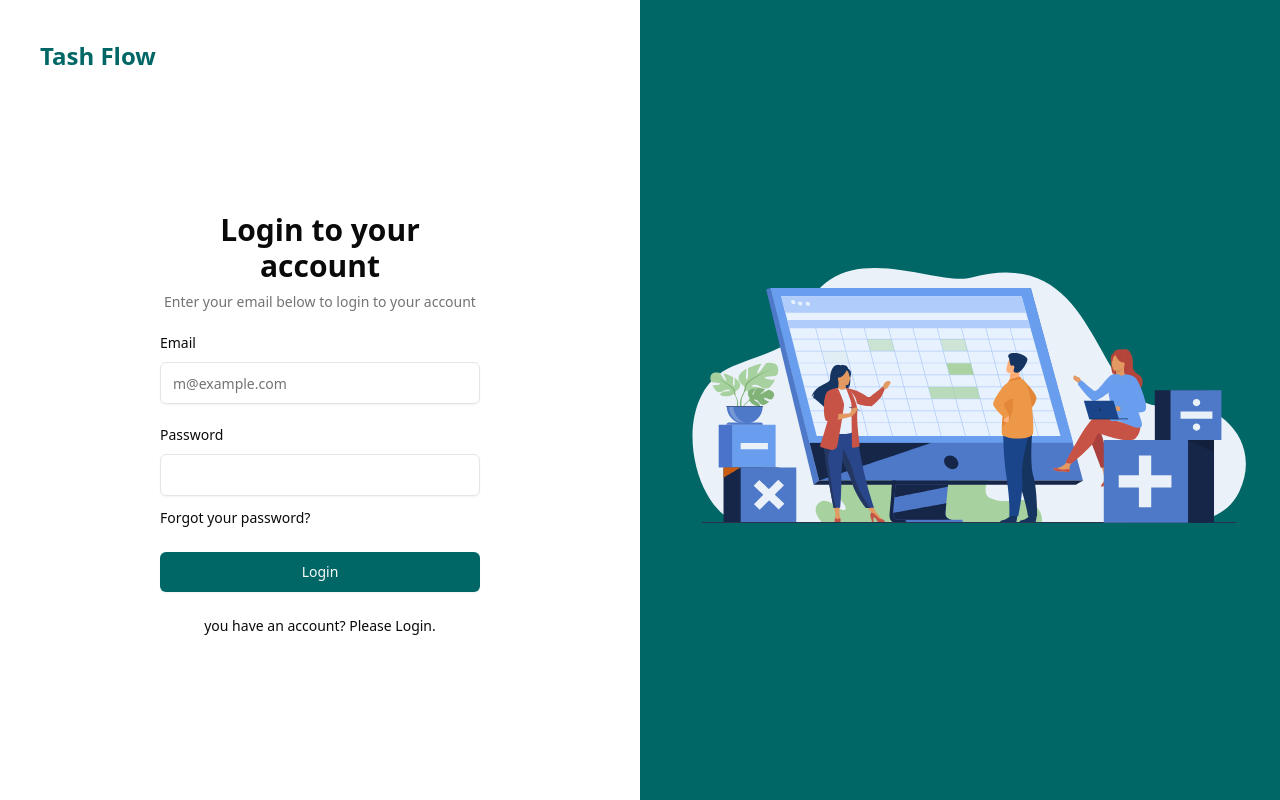
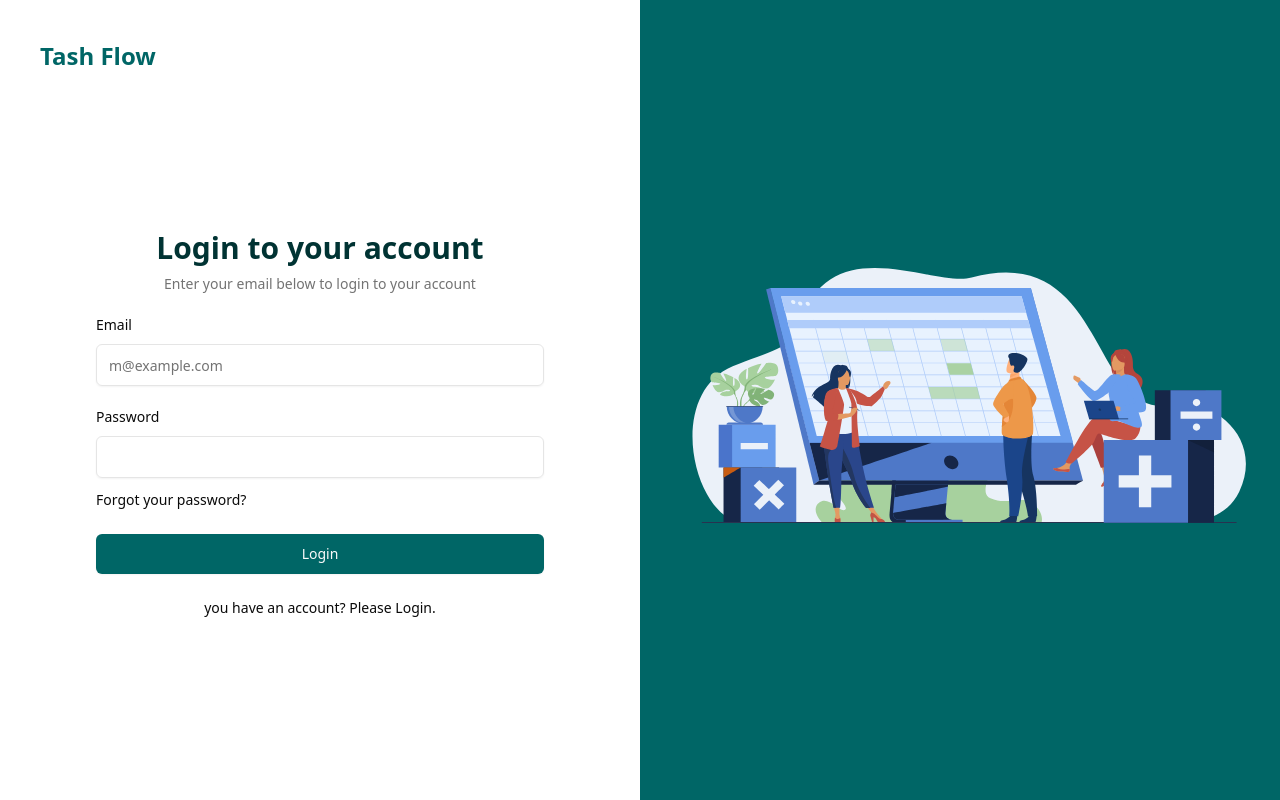
Before and after one commit to Apur0y/task-flow-client, a Next.js app: page /login in a window 1280 px wide. Built offline with nearby package versions, Linux system fonts and the light colour scheme.

Commit message:
the login form width resize

```diff
--- a/src/app/login/page.tsx
+++ b/src/app/login/page.tsx
@@ -16,7 +16,7 @@ export default function LoginPage() {
           </a>
         </div>
         <div className="flex flex-1 items-center justify-center">
-          <div className="w-full max-w-xs">
+          <div className="w-full max-w-md">
             <LoginForm />
           </div>
         </div>
--- a/src/components/login-form.tsx
+++ b/src/components/login-form.tsx
@@ -11,12 +11,14 @@ export function LoginForm({
   return (
     <form className={cn("flex flex-col gap-6", className)} {...props}>
       <div className="flex flex-col items-center gap-2 text-center">
-        <h1 className="text-3xl font-bold">Login to your account</h1>
+        <h1 className="text-3xl font-bold text-task-primary-dark">
+          Login to your account
+        </h1>
         <p className="text-muted-foreground text-sm text-balance">
           Enter your email below to login to your account
         </p>
       </div>
-      <div className="grid gap-6">
+      <div className="grid gap-6 max-w-3xl">
         <div className="grid gap-3">
           <Label htmlFor="email">Email</Label>
           <Input
@@ -32,7 +34,7 @@ export function LoginForm({
             <Label htmlFor="password">Password</Label>
           </div>
           <Input
-            className="py-5 rounded-sm"
+            className="py-5 rounded-sm w-full"
             id="password"
             type="password"
             required
```
